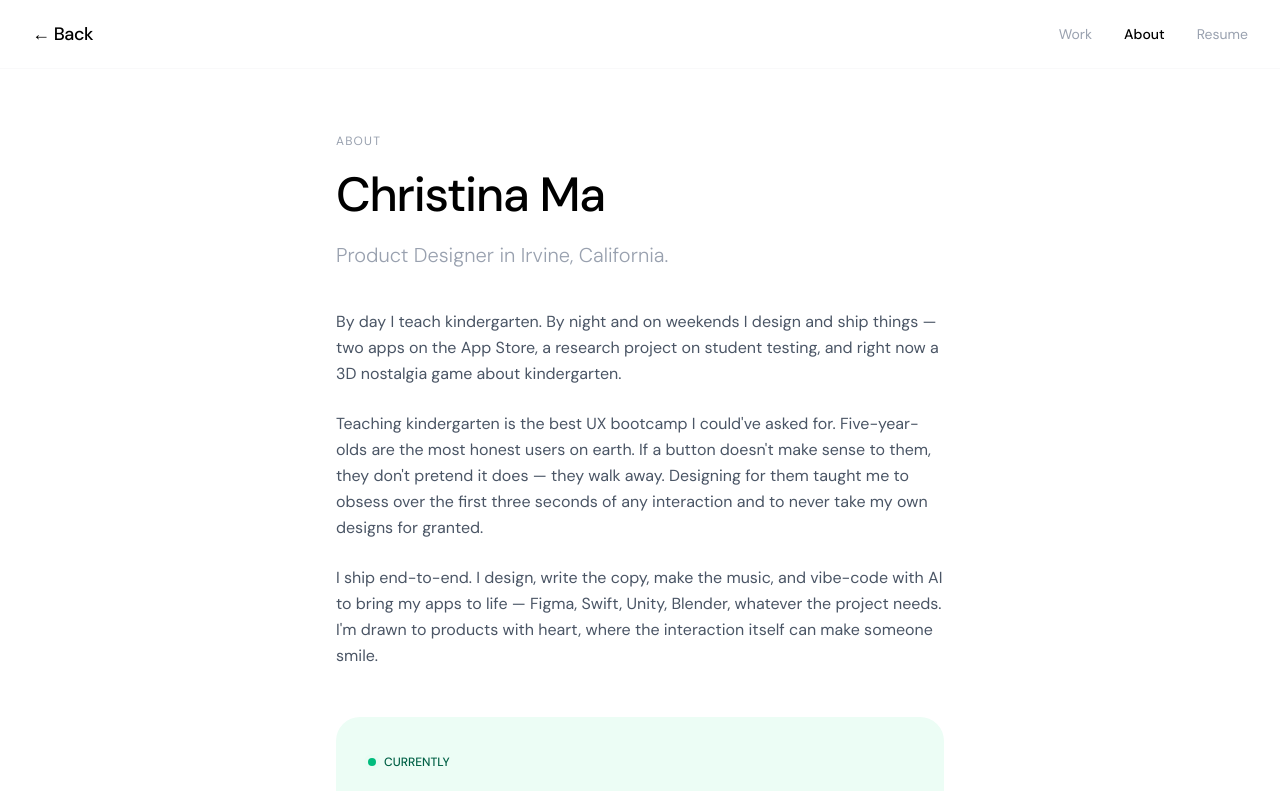
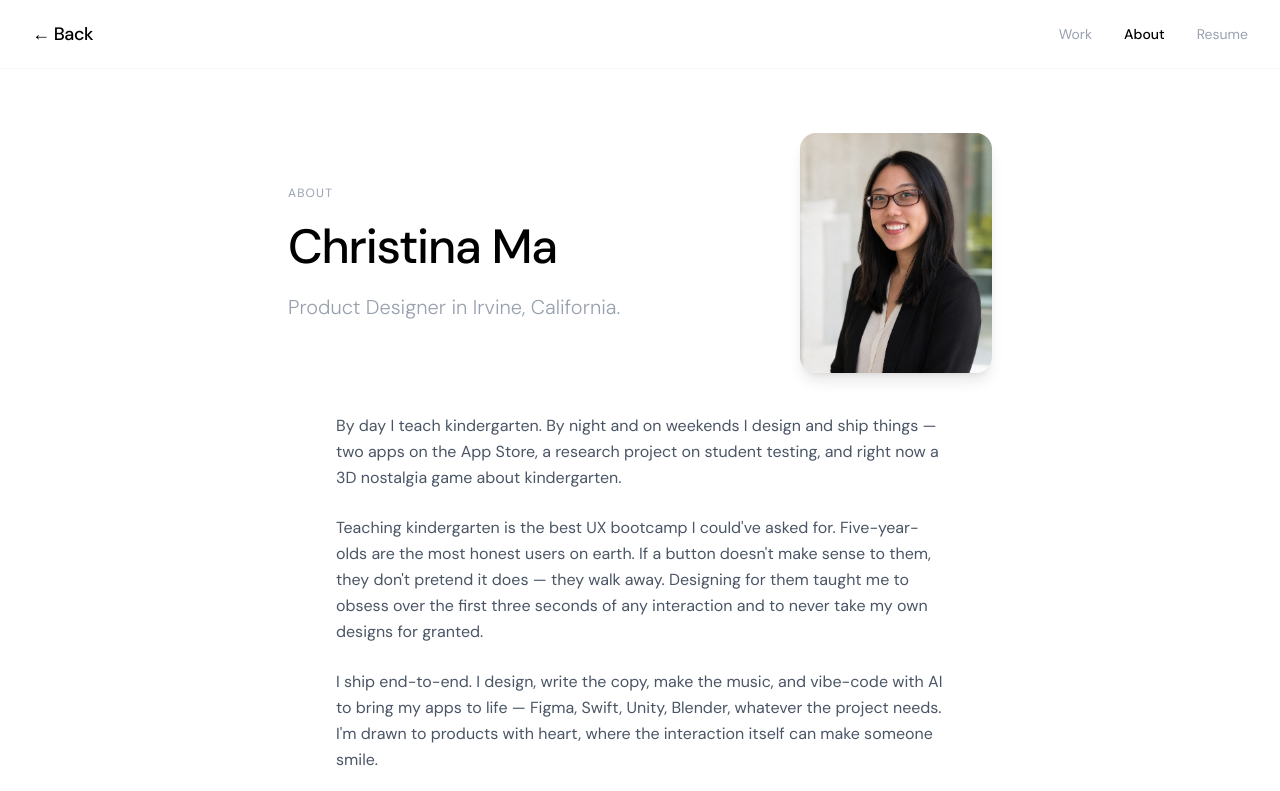
Before and after one commit to Christina505/my-portfolio, a Next.js app: page /about in a window 1280 px wide. Shown: the top 791 px of the page. Built offline with nearby package versions, Linux system fonts and the light colour scheme.

Commit message:
Add About page photo + resume summary + cleaner monospace

```diff
--- a/app/about/page.tsx
+++ b/app/about/page.tsx
@@ -1,3 +1,4 @@
+import Image from "next/image";
 import Link from "next/link";
 
 export default function About() {
@@ -25,7 +26,10 @@ export default function About() {
       </nav>
 
       {/* Hero */}
-      <section className="px-5 md:px-8 pt-16 pb-10 max-w-2xl mx-auto">
+      <section className="px-5 md:px-8 pt-16 pb-10 max-w-3xl mx-auto">
+        <div className="flex flex-col md:flex-row md:items-center gap-8 md:gap-12">
+          {/* Text — order-2 on mobile so the photo introduces you first */}
+          <div className="order-2 md:order-1 flex-1">
             <p className="text-xs text-gray-400 uppercase tracking-widest mb-4">
               About
             </p>
@@ -35,6 +39,21 @@ export default function About() {
             <p className="text-xl font-light text-gray-400">
               Product Designer in Irvine, California.
             </p>
+          </div>
+          {/* Photo */}
+          <div className="order-1 md:order-2 w-40 md:w-48 flex-shrink-0">
+            <div className="relative aspect-[4/5] rounded-2xl overflow-hidden shadow-lg">
+              <Image
+                src="/christina.png"
+                alt="Christina Ma"
+                fill
+                sizes="(max-width: 768px) 160px, 192px"
+                className="object-cover"
+                priority
+              />
+            </div>
+          </div>
+        </div>
       </section>
 
       {/* Narrative */}
```
Also changed, not shown: public/christina.png (added). Lines whose indentation alone changed are shown as unchanged.
